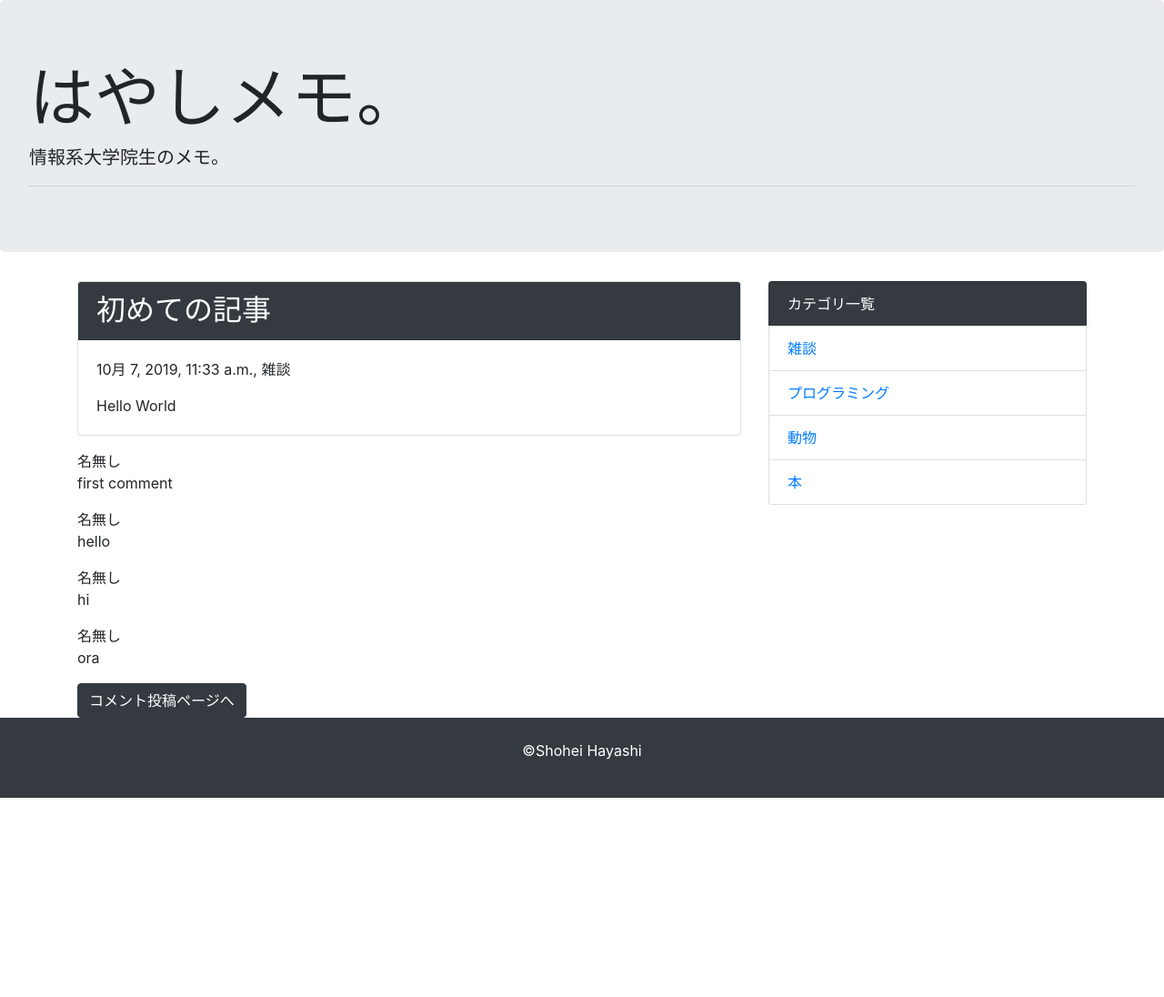
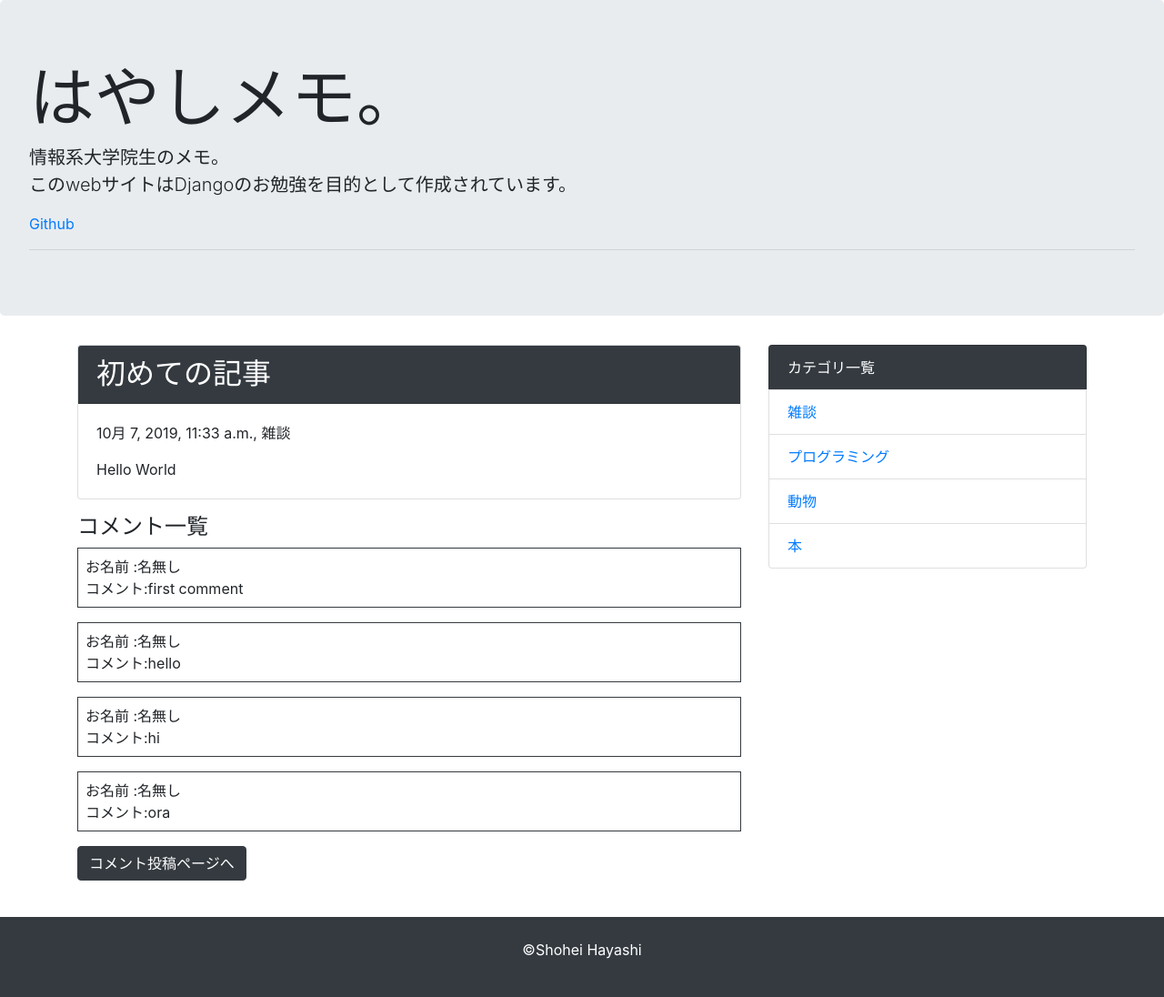
Before and after one commit to RingSho/django-blog, a Django app: page /detail/1 in a window 1280 px wide. Shown: the part 56-1152 px from the top of the page at 91% size. Before the commit the page ends 933 px from the top, so only its background shows below. Run offline with Django 3.2, Linux system fonts and the light colour scheme; data comes from the database, SQL or seed files in the repository; some libraries are stand-ins or nearby versions.

Commit message:
fix link and comment card

```diff
--- a/blog/templates/blog/base.html
+++ b/blog/templates/blog/base.html
@@ -9,10 +9,7 @@
 <body>
 
   <nav class="navbar navbar-expand-lg navbar-dark bg-dark">
-    <a class="navbar-brand" href="#">ブログ</a>
-    <button class="navbar-toggler" type="button" data-toggle="collapse" data-target="#navbarSupportedContent" aria-controls="navbarSupportedContent" aria-expanded="false" aria-label="Toggle navigation">
-      <span class="navbar-toggler-icon"></span>
-    </button>
+    <a class="navbar-brand" href="{% url 'blog:index' %}">ブログ</a>
 
     <div class="collapse navbar-collapse" id="navbarSupportedContent">
       <ul class="navbar-nav mr-auto">
@@ -34,11 +31,13 @@
 
   <div class="jumbotron">
     <h1 class="display-3">はやしメモ。</h1>
-    <p class="lead">情報系大学院生のメモ。</p>
+    <p class="lead">情報系大学院生のメモ。<br>
+    このwebサイトはDjangoのお勉強を目的として作成されています。</p>
+    <p><a href="https://github.com/RingSho/django-blog">Github</a></p>
     <hr class="my-2">
   </div>
 
-  <div class="container">
+  <div class="container mb-4 mt-3">
     <div class="row">
       <div class="col-md-8">
         {% block content %}
--- a/blog/templates/blog/post_detail.html
+++ b/blog/templates/blog/post_detail.html
@@ -10,12 +10,14 @@
   </div>
 </div>
 
+<h4>コメント一覧</h4>
 {% for comment in post.comment_set.all %}
-  <p>
-    {{ comment.name}}<br>
-    {{ comment.text | linebreaksbr }}
+
+  <p class="border border-dark p-2">
+    お名前  :{{ comment.name}}<br>
+    コメント:{{ comment.text | linebreaksbr }}
   </p>
 {% endfor %}
 
-<a class="btn btn-dark" href="{% url 'blog:comment' post.pk %}">コメント投稿ページへ</a>
+<a class="btn btn-dark mb-3" href="{% url 'blog:comment' post.pk %}">コメント投稿ページへ</a>
 {% endblock %}
```
